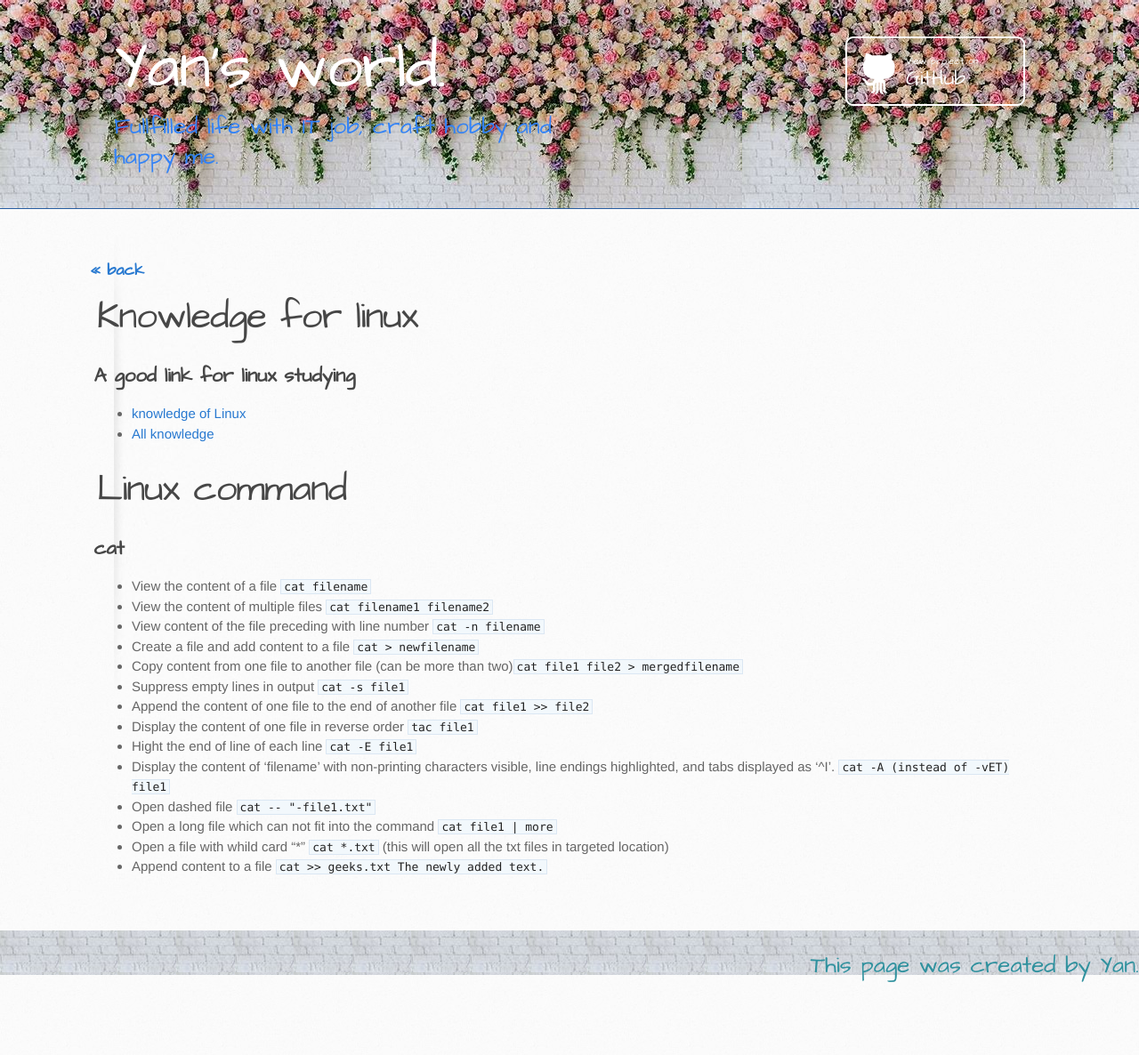
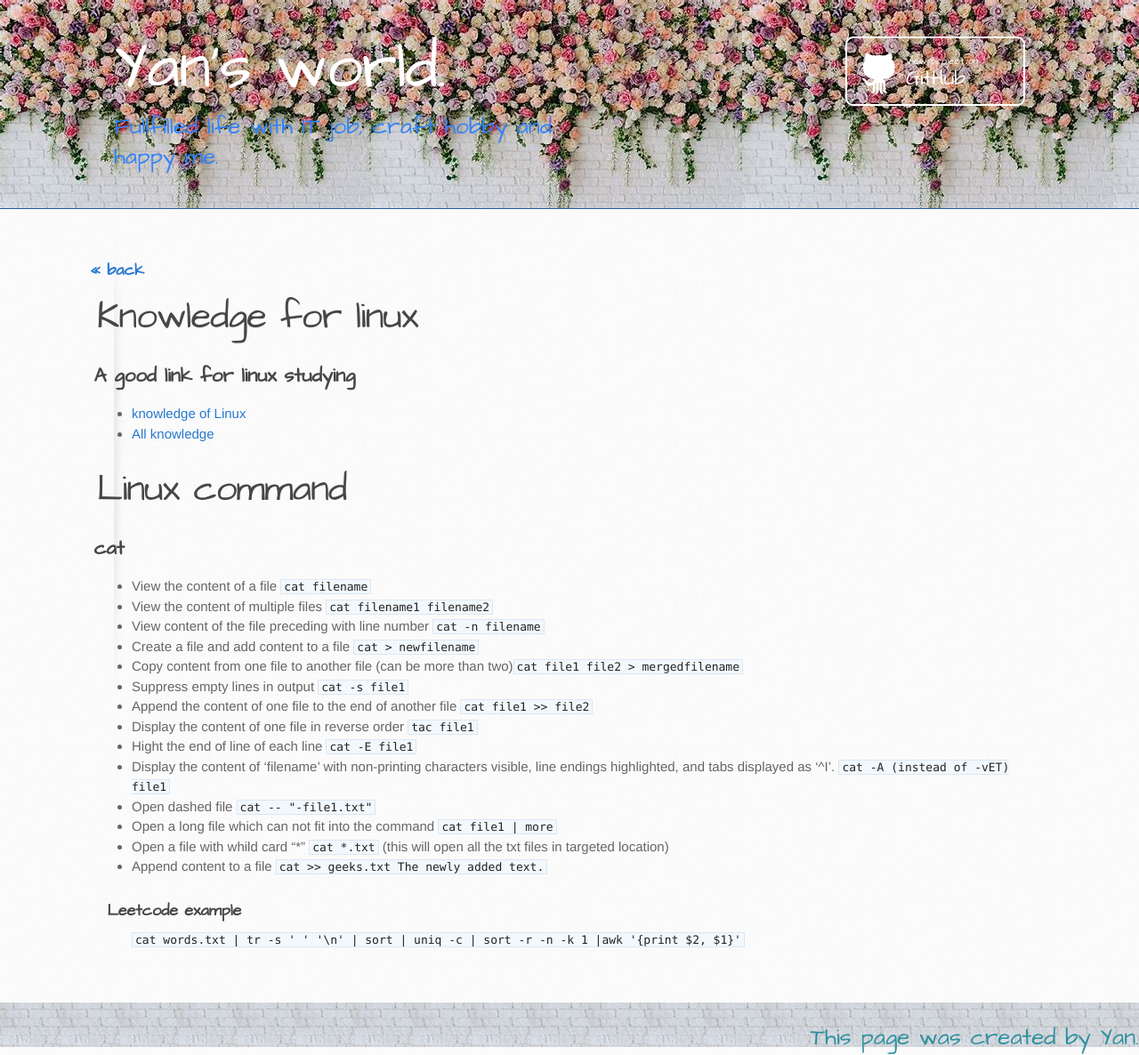
Before and after one commit to itcraftme/itcraftme, a Jekyll site: the page built from docs/it/linux.md, in a window 1280 px wide. Shown: the whole page at 89% size. Built offline with Jekyll 4.4.1, drawn with Linux system fonts in a browser that asks for light colours; our own code applies the rules of GitHub Pages for plain Markdown files; before the commit the page ends 1105 px from its top, so only the background shows below that.

Commit message:
add leetcode example for cat or more

````diff
--- a/docs/it/linux.md
+++ b/docs/it/linux.md
@@ -21,3 +21,5 @@
 - Open a long file which can not fit into the command ```cat file1 | more```
 - Open a file with whild card "*" ```cat *.txt``` (this will open all the txt files in targeted location)
 - Append content to a file ```cat >> geeks.txt The newly added text.```
+### Leetcode example
+```cat words.txt | tr -s ' ' '\n' | sort | uniq -c | sort -r -n -k 1 |awk '{print $2, $1}'```
````
